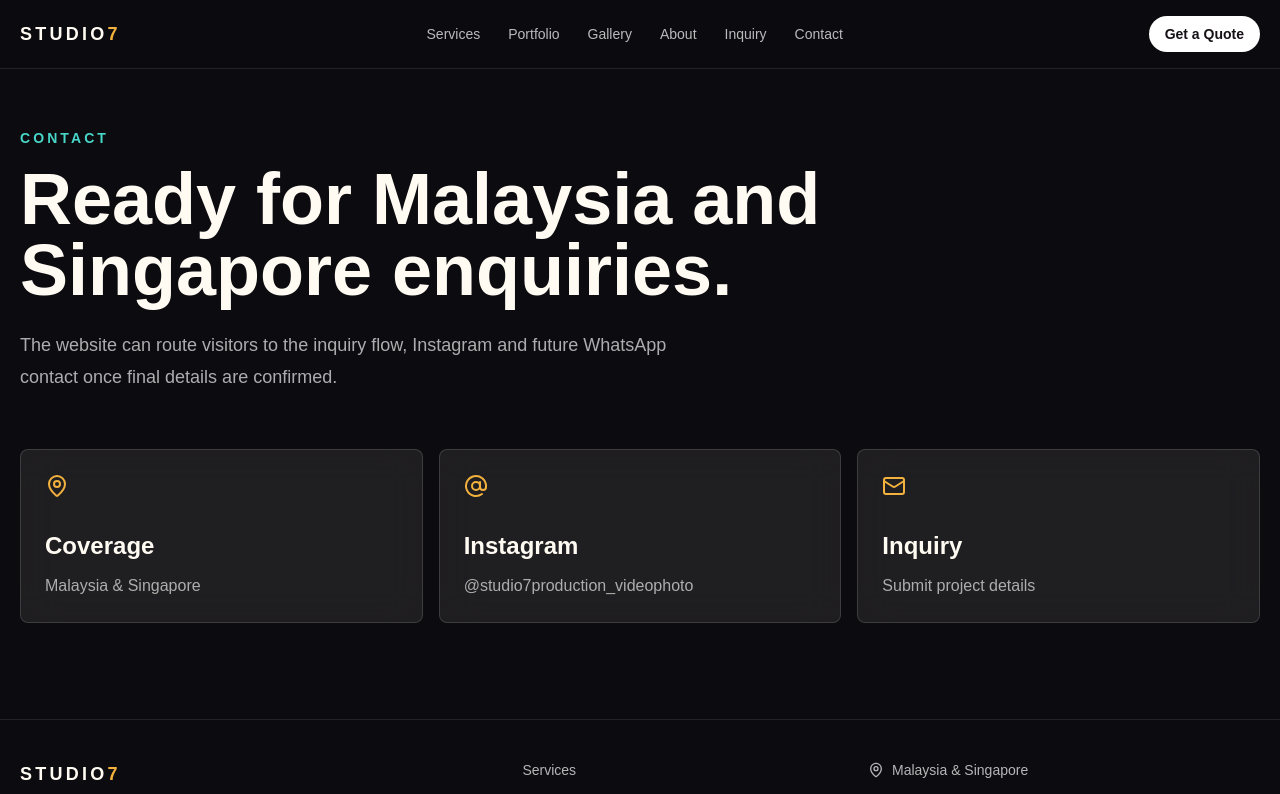
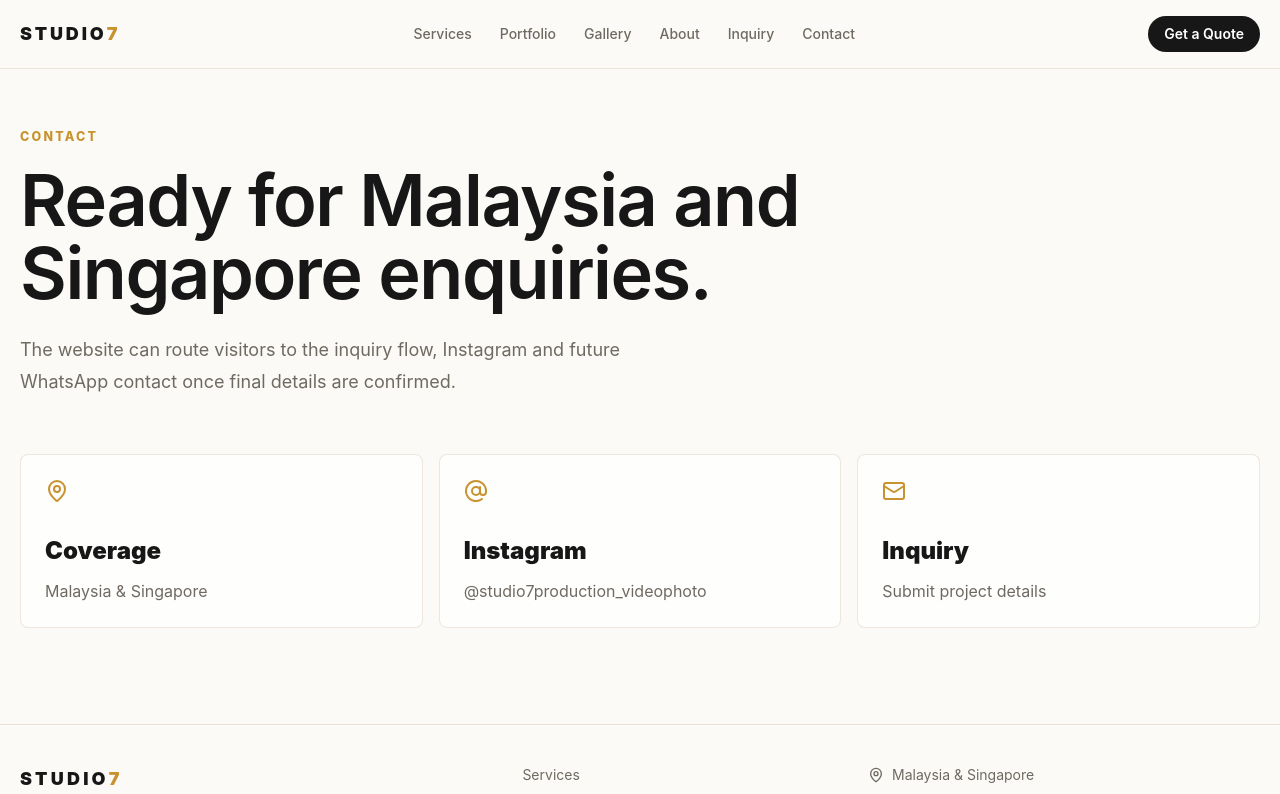
Before and after one commit to maizhakimm/studio7-production-website, a Next.js app: page /contact in a window 1280 px wide. Shown: the top 794 px of the page. Built offline with nearby package versions, Linux system fonts and the light colour scheme.

Commit message:
Redesign Studio 7 with clean photography style

```diff
--- a/src/app/contact/page.tsx
+++ b/src/app/contact/page.tsx
@@ -15,24 +15,24 @@ export default function ContactPage() {
       />
       <section className="mx-auto grid max-w-7xl gap-4 px-5 pb-24 md:grid-cols-3">
         <div className="glass rounded-lg p-6">
-          <MapPin className="text-[#f3b23d]" />
+          <MapPin className="text-[#c8922f]" />
           <h2 className="mt-8 text-2xl font-black">Coverage</h2>
-          <p className="mt-3 text-white/64">Malaysia & Singapore</p>
+          <p className="mt-3 text-[#6f6a61]">Malaysia & Singapore</p>
         </div>
         <div className="glass rounded-lg p-6">
-          <AtSign className="text-[#f3b23d]" />
+          <AtSign className="text-[#c8922f]" />
           <h2 className="mt-8 text-2xl font-black">Instagram</h2>
           <a
-            className="mt-3 block text-white/64 transition hover:text-[#f3b23d]"
+            className="mt-3 block text-[#6f6a61] transition hover:text-[#c8922f]"
             href="https://www.instagram.com/studio7production_videophoto"
           >
             @studio7production_videophoto
           </a>
         </div>
         <div className="glass rounded-lg p-6">
-          <Mail className="text-[#f3b23d]" />
+          <Mail className="text-[#c8922f]" />
           <h2 className="mt-8 text-2xl font-black">Inquiry</h2>
-          <Link className="mt-3 block text-white/64 transition hover:text-[#f3b23d]" href="/inquiry">
+          <Link className="mt-3 block text-[#6f6a61] transition hover:text-[#c8922f]" href="/inquiry">
             Submit project details
           </Link>
         </div>
--- a/src/app/gallery/page.tsx
+++ b/src/app/gallery/page.tsx
@@ -30,7 +30,7 @@ export default function GalleryPage() {
               />
               <div className="absolute inset-0 bg-gradient-to-t from-black/80 via-black/10 to-transparent" />
               <div className="absolute bottom-0 left-0 right-0 p-5">
-                <p className="text-sm font-bold uppercase tracking-[0.18em] text-[#f3b23d]">
+                <p className="text-sm font-bold uppercase tracking-[0.18em] text-[#f5c46d]">
                   {item.category}
                 </p>
                 <h2 className="mt-2 text-2xl font-black">{item.title}</h2>
--- a/src/app/globals.css
+++ b/src/app/globals.css
@@ -1,12 +1,12 @@
 @import "tailwindcss";
 
 :root {
-  --background: #0c0b10;
-  --foreground: #fffaf2;
-  --muted: #b8a99d;
-  --accent: #f3b23d;
-  --rose: #f36f6f;
-  --teal: #48d6c8;
+  --background: #fbfaf7;
+  --foreground: #171717;
+  --muted: #6f6a61;
+  --line: #e8e0d4;
+  --accent: #c8922f;
+  --soft: #f4efe6;
 }
 
 * {
@@ -21,7 +21,7 @@ body {
   margin: 0;
   background: var(--background);
   color: var(--foreground);
-  font-family: Arial, Helvetica, sans-serif;
+  font-family: Inter, "Helvetica Neue", Arial, sans-serif;
 }
 
 input,
@@ -41,11 +41,23 @@ a {
 
 ::selection {
   background: var(--accent);
-  color: #141014;
+  color: #ffffff;
 }
 
 .glass {
-  background: rgba(255, 250, 242, 0.08);
-  border: 1px solid rgba(255, 250, 242, 0.14);
-  backdrop-filter: blur(18px);
+  background: rgba(255, 255, 255, 0.72);
+  border: 1px solid rgba(232, 224, 212, 0.78);
+  backdrop-filter: blur(16px);
 }
+
+.section-label {
+  color: var(--accent);
+  font-size: 0.78rem;
+  font-weight: 800;
+  letter-spacing: 0.18em;
+  text-transform: uppercase;
+}
+
+.fine-line {
+  border-color: var(--line);
+}
--- a/src/app/portfolio/page.tsx
+++ b/src/app/portfolio/page.tsx
@@ -15,7 +15,7 @@ export default async function PortfolioPage() {
         title="Selected work across events and productions."
         intro="A visual-first archive for wedding films, corporate stories, ROM, engagements, birthdays and live event coverage."
       />
-      <section className="bg-[#fffaf2] px-5 py-20 text-[#161116]">
+      <section className="bg-white px-5 py-20 text-[#171717]">
         <div className="mx-auto grid max-w-7xl gap-5 md:grid-cols-2">
           {portfolio.map((item) => (
             <PortfolioCard item={item} key={item.title} />
--- a/src/app/services/page.tsx
+++ b/src/app/services/page.tsx
@@ -17,12 +17,12 @@ export default async function ServicesPage() {
       />
       <section className="mx-auto grid max-w-7xl gap-4 px-5 pb-24 md:grid-cols-2">
         {services.map((service, index) => (
-          <article className="glass rounded-lg p-6" key={service.title}>
-            <div className="mb-8 flex h-12 w-12 items-center justify-center rounded-full bg-white/10 text-[#f3b23d]">
+          <article className="rounded-lg border border-[#e8e0d4] bg-white p-6" key={service.title}>
+            <div className="mb-8 flex h-12 w-12 items-center justify-center rounded-full bg-[#f4efe6] text-[#c8922f]">
               {index % 2 === 0 ? <Camera size={22} /> : <Clapperboard size={22} />}
             </div>
             <h2 className="text-3xl font-black">{service.title}</h2>
-            <p className="mt-3 leading-7 text-white/64">
+            <p className="mt-3 leading-7 text-[#6f6a61]">
               {service.detail || service.shortDescription}
             </p>
           </article>
--- a/src/components/page-hero.tsx
+++ b/src/components/page-hero.tsx
@@ -6,15 +6,13 @@ type PageHeroProps = {
 
 export function PageHero({ eyebrow, title, intro }: PageHeroProps) {
   return (
-    <section className="px-5 pb-14 pt-32">
+    <section className="bg-[#fbfaf7] px-5 pb-14 pt-32 text-[#171717]">
       <div className="mx-auto max-w-7xl">
-        <p className="text-sm font-bold uppercase tracking-[0.22em] text-[#48d6c8]">
-          {eyebrow}
-        </p>
-        <h1 className="mt-4 max-w-4xl text-5xl font-black leading-[0.98] md:text-7xl">
+        <p className="section-label">{eyebrow}</p>
+        <h1 className="mt-4 max-w-4xl text-5xl font-semibold leading-[1.02] tracking-[-0.02em] md:text-7xl">
           {title}
         </h1>
-        <p className="mt-6 max-w-2xl text-lg leading-8 text-white/66">{intro}</p>
+        <p className="mt-6 max-w-2xl text-lg leading-8 text-[#6f6a61]">{intro}</p>
       </div>
     </section>
   );
--- a/src/components/portfolio-card.tsx
+++ b/src/components/portfolio-card.tsx
@@ -3,7 +3,7 @@ import type { PortfolioItem } from "@/lib/content";
 
 export function PortfolioCard({ item }: { item: PortfolioItem }) {
   return (
-    <article className="group overflow-hidden rounded-lg bg-[#161116]">
+    <article className="group overflow-hidden rounded-lg border border-[#e8e0d4] bg-white">
       <div className="relative aspect-[4/3]">
         <Image
           src={item.image}
@@ -11,9 +11,9 @@ export function PortfolioCard({ item }: { item: PortfolioItem }) {
           fill
           className="object-cover transition duration-500 group-hover:scale-105"
         />
-        <div className="absolute inset-0 bg-gradient-to-t from-black/85 via-black/10 to-transparent" />
+        <div className="absolute inset-0 bg-gradient-to-t from-black/62 via-black/5 to-transparent" />
         <div className="absolute bottom-0 left-0 right-0 p-6 text-white">
-          <p className="text-sm font-bold uppercase tracking-[0.18em] text-[#f3b23d]">
+          <p className="text-sm font-bold uppercase tracking-[0.18em] text-[#f5c46d]">
             {item.category}
           </p>
           <h3 className="mt-2 text-3xl font-black">{item.title}</h3>
--- a/src/components/site-footer.tsx
+++ b/src/components/site-footer.tsx
@@ -4,31 +4,31 @@ import { navItems } from "@/lib/content";
 
 export function SiteFooter() {
   return (
-    <footer className="border-t border-white/10 px-5 py-10">
+    <footer className="border-t border-[#e8e0d4] bg-[#fbfaf7] px-5 py-10 text-[#171717]">
       <div className="mx-auto grid max-w-7xl gap-8 md:grid-cols-[1.2fr_0.8fr_1fr]">
         <div>
           <div className="text-lg font-black tracking-[0.18em]">
-            STUDIO<span className="text-[#f3b23d]">7</span>
+            STUDIO<span className="text-[#c8922f]">7</span>
           </div>
-          <p className="mt-3 max-w-sm text-sm leading-6 text-white/58">
+          <p className="mt-3 max-w-sm text-sm leading-6 text-[#6f6a61]">
             Videography and photography for weddings, corporate events and life moments across Malaysia and Singapore.
           </p>
         </div>
-        <div className="flex flex-wrap gap-4 text-sm text-white/70 md:flex-col">
+        <div className="flex flex-wrap gap-4 text-sm text-[#6f6a61] md:flex-col">
           {navItems.map((item) => (
-            <Link className="transition hover:text-white" href={item.href} key={item.href}>
+            <Link className="transition hover:text-[#171717]" href={item.href} key={item.href}>
               {item.label}
             </Link>
           ))}
         </div>
-        <div className="flex flex-col gap-3 text-sm text-white/70">
+        <div className="flex flex-col gap-3 text-sm text-[#6f6a61]">
           <span className="inline-flex items-center gap-2">
             <MapPin size={16} /> Malaysia & Singapore
           </span>
           <span className="inline-flex items-center gap-2">
             <Mail size={16} /> Inquiry via website form
           </span>
-          <Link className="font-bold text-[#f3b23d] transition hover:text-white" href="/studio">
+          <Link className="font-bold text-[#c8922f] transition hover:text-[#171717]" href="/studio">
             CMS Studio
           </Link>
         </div>
--- a/src/components/site-header.tsx
+++ b/src/components/site-header.tsx
@@ -3,20 +3,20 @@ import { navItems } from "@/lib/content";
 
 export function SiteHeader() {
   return (
-    <header className="fixed left-0 right-0 top-0 z-50 border-b border-white/10 bg-[#0b0a10]/80 backdrop-blur-xl">
+    <header className="fixed left-0 right-0 top-0 z-50 border-b border-[#e8e0d4]/80 bg-[#fbfaf7]/88 backdrop-blur-xl">
       <div className="mx-auto flex max-w-7xl items-center justify-between px-5 py-4">
-        <Link className="text-lg font-black tracking-[0.18em]" href="/">
-          STUDIO<span className="text-[#f3b23d]">7</span>
+        <Link className="text-lg font-black tracking-[0.16em] text-[#171717]" href="/">
+          STUDIO<span className="text-[#c8922f]">7</span>
         </Link>
-        <nav className="hidden items-center gap-7 text-sm text-white/72 md:flex">
+        <nav className="hidden items-center gap-7 text-sm font-medium text-[#6f6a61] md:flex">
           {navItems.map((item) => (
-            <Link className="transition hover:text-white" href={item.href} key={item.href}>
+            <Link className="transition hover:text-[#171717]" href={item.href} key={item.href}>
               {item.label}
             </Link>
           ))}
         </nav>
         <Link
-          className="rounded-full bg-white px-4 py-2 text-sm font-semibold text-[#161116] transition hover:bg-[#f3b23d]"
+          className="rounded-full bg-[#171717] px-4 py-2 text-sm font-semibold text-white transition hover:bg-[#c8922f]"
           href="/inquiry"
         >
           Get a Quote
```
Also changed, not shown: src/app/inquiry/page.tsx (+9 -9 lines), src/app/page.tsx (+63 -78 lines).
